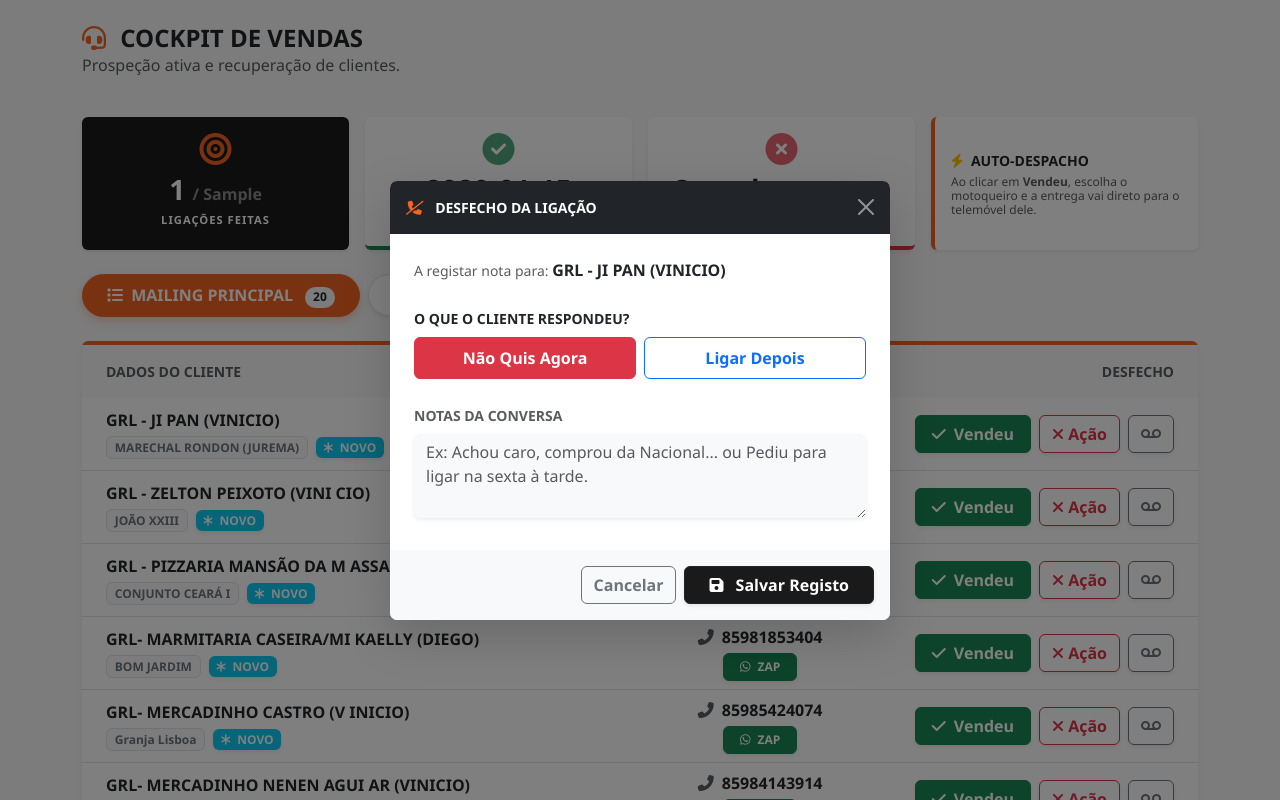
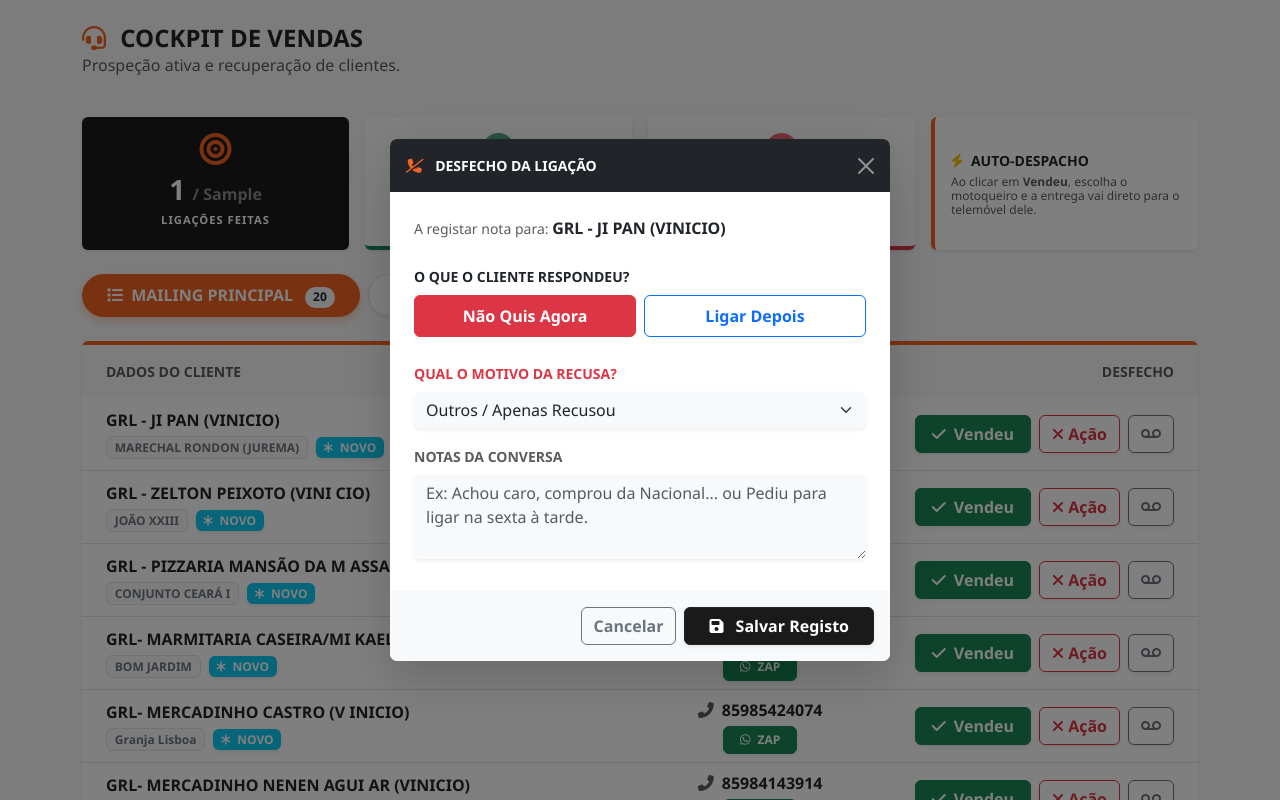
Before and after one commit to wagdevce/rotagas, a Django app: template logistica/templates/logistica/dash_comercial.html in a window 1280 px wide, after a click on "Ação". Run offline with Django 5.2, Linux system fonts and the light colour scheme; data comes from the database, SQL or seed files in the repository; tables that the repository leaves empty hold one stand-in row (values such as "Sample post"); the template is opened without the code that fills it: values that come from a table or form of the project are taken from there, most other values are stand-ins (such as "Sample title", 1, 10 or a date in 2020).

```diff
--- a/logistica/models.py
+++ b/logistica/models.py
@@ -142,5 +142,10 @@ class Ligacao(models.Model):
     data_ligacao = models.DateTimeField(auto_now_add=True)
     data_retorno = models.DateField(blank=True, null=True)
 
+    # --- NOVOS CAMPOS DE INTELIGÊNCIA COMERCIAL ---
+    motivo_nao_venda = models.CharField(max_length=50, blank=True, null=True)
+    concorrente_empresa = models.CharField(max_length=50, blank=True, null=True)
+    concorrente_preco = models.DecimalField(max_digits=10, decimal_places=2, default=0.00)
+
     def __str__(self):
         return f"Ligação para {self.cliente.nome} - {self.get_resultado_display()}"
--- a/logistica/templates/logistica/dash_comercial.html
+++ b/logistica/templates/logistica/dash_comercial.html
@@ -3,7 +3,7 @@
 {% block content %}
 <!-- ESTILOS DAS ABAS E TABELAS -->
 <style>
-    .nav-pills .nav-link { color: var(--sgb-black); background-color: white; transition: all 0.3s ease; }
+    .nav-pills .nav-link { color: var(--sgb-black); background-color: white; transition: all 0.3s ease; border: 1px solid #dee2e6; }
     .nav-pills .nav-link:hover:not(.active) { background-color: #f8f9fa; transform: translateY(-2px); }
     .nav-pills .nav-link.active { background-color: var(--sgb-orange) !important; color: white !important; border-color: var(--sgb-orange) !important; box-shadow: 0 4px 10px rgba(242, 101, 34, 0.3) !important; }
     .table-hover tbody tr:hover { background-color: rgba(242, 101, 34, 0.03); transition: background-color 0.2s ease; }
@@ -59,13 +59,13 @@
 <!-- NAVEGAÇÃO POR ABAS -->
 <ul class="nav nav-pills mb-4 gap-2" id="pills-tab" role="tablist">
     <li class="nav-item" role="presentation">
-        <button class="nav-link active fw-bold text-uppercase small px-4 rounded-pill border shadow-sm" id="pills-mailing-tab" data-bs-toggle="pill" data-bs-target="#pills-mailing" type="button" role="tab">
+        <button class="nav-link active fw-bold text-uppercase small px-4 rounded-pill shadow-sm" id="pills-mailing-tab" data-bs-toggle="pill" data-bs-target="#pills-mailing" type="button" role="tab">
             <i class="fas fa-list me-1"></i> Mailing Principal
-            <span class="badge bg-light text-dark ms-2 rounded-pill">{{ clientes_principais.count }}</span>
+            <span class="badge bg-light text-dark ms-2 rounded-pill">{{ clientes_principais.count|default:clientes.count }}</span>
         </button>
     </li>
     <li class="nav-item" role="presentation">
-        <button class="nav-link fw-bold text-uppercase small px-4 rounded-pill border shadow-sm position-relative" id="pills-retornos-tab" data-bs-toggle="pill" data-bs-target="#pills-retornos" type="button" role="tab">
+        <button class="nav-link fw-bold text-uppercase small px-4 rounded-pill shadow-sm position-relative" id="pills-retornos-tab" data-bs-toggle="pill" data-bs-target="#pills-retornos" type="button" role="tab">
             <i class="fas fa-history me-1"></i> Agendados Hoje
             {% if lista_retornos|length > 0 %}
             <span class="position-absolute top-0 start-100 translate-middle badge rounded-pill bg-danger border border-light shadow-sm">
@@ -93,7 +93,7 @@
                         </tr>
                     </thead>
                     <tbody>
-                        {% for cliente in clientes_principais %}
+                        {% for cliente in clientes_principais|default:clientes %}
                         <tr>
                             <td class="ps-4">
                                 <div class="fw-bold text-dark fs-6">{{ cliente.nome }}</div>
@@ -131,7 +131,7 @@
                                         <i class="fas fa-times"></i> Ação
                                     </button>
 
-                                    <!-- Botão Sem Atender (Com Confirmação UAT) -->
+                                    <!-- Botão Sem Atender -->
                                     <form method="POST" action="{% url 'registrar_ligacao' cliente.id %}" class="m-0 formSemAtender" onsubmit="return confirm('Marcar como Caixa Postal / Sem Atender? O cliente sairá da lista de hoje.');">
                                         {% csrf_token %}
                                         <input type="hidden" name="resultado" value="CAIXA_POSTAL">
@@ -185,7 +185,6 @@
                                     <a href="tel:{{ lig.cliente.telefone }}" class="fw-bold text-dark text-decoration-none">
                                         <i class="fas fa-phone-alt me-1 text-muted"></i> {{ lig.cliente.telefone }}
                                     </a>
-                                    <!-- Botão ZAP nos retornos (UAT Fix) -->
                                     <a href="https://wa.me/55{{ lig.cliente.telefone }}?text=Olá%20{{ lig.cliente.nome|urlencode }},%20tínhamos%20combinado%20de%20falar%20hoje..."
                                        target="_blank" class="btn btn-sm btn-success py-1 px-3 fw-bold shadow-sm" style="font-size: 0.75rem; border-radius: 6px;">
                                         <i class="fab fa-whatsapp me-1"></i> ZAP
@@ -202,7 +201,6 @@
                                         <i class="fas fa-times"></i> Ação
                                     </button>
 
-                                    <!-- Botão Sem Atender nos Retornos -->
                                     <form method="POST" action="{% url 'registrar_ligacao' lig.cliente.id %}" class="m-0 formSemAtender" onsubmit="return confirm('Marcar como Caixa Postal / Sem Atender? O cliente sairá da lista de hoje.');">
                                         {% csrf_token %}
                                         <input type="hidden" name="resultado" value="CAIXA_POSTAL">
@@ -292,7 +290,6 @@
 
                 <div class="modal-footer bg-light border-0">
                     <button type="button" class="btn btn-outline-secondary fw-bold" data-bs-dismiss="modal">Cancelar</button>
-                    <!-- Identificador ID adicionado para o JavaScript -->
                     <button type="submit" id="btnDespachar" class="btn btn-success fw-bold px-4 shadow-sm">
                         <i class="fas fa-paper-plane me-2"></i> Despachar
                     </button>
@@ -327,6 +324,37 @@
                         <label class="btn btn-outline-primary w-50 fw-bold py-2" for="opt_reagendar">Ligar Depois</label>
                     </div>
 
+                    <!-- NOVO BLOCO: MOTIVO DA RECUSA (INTELIGÊNCIA DE MERCADO) -->
+                    <div id="bloco_motivo_recusa" class="mb-3">
+                        <label class="form-label small fw-bold text-danger text-uppercase">Qual o motivo da recusa?</label>
+                        <select name="motivo_nao_venda" id="motivo_select_comercial" class="form-select bg-light border-0 mb-3 shadow-sm" onchange="toggleConcorrenciaComercial()">
+                            <option value="OUTROS" selected>Outros / Apenas Recusou</option>
+                            <option value="NAO_PRECISA">Ainda tem gás (Não Precisa)</option>
+                            <option value="CONCORRENCIA">Comprou da Concorrência</option>
+                        </select>
+
+                        <!-- SUB-CAMPO: CONCORRÊNCIA -->
+                        <div id="bloco_concorrencia_comercial" class="d-none p-3 bg-white border border-danger border-opacity-25 rounded-3 mb-3 shadow-sm">
+                            <h6 class="fw-bold text-danger small text-uppercase mb-3">Inteligência de Mercado</h6>
+                            <div class="mb-3">
+                                <label class="form-label small text-muted">Cor do Botijão (Marca)</label>
+                                <select name="concorrente_empresa" class="form-select bg-light border-0">
+                                    <option value="" disabled selected>Escolha a marca...</option>
+                                    <option value="Azul (Ultragaz)">Azul (Ultragaz)</option>
+                                    <option value="Prata (Liquigás)">Prata (Liquigás)</option>
+                                    <option value="Dourado (Nacional)">Dourado (Nacional)</option>
+                                    <option value="Verde (Copagaz)">Verde (Copagaz)</option>
+                                    <option value="Outro">Outro</option>
+                                </select>
+                            </div>
+                            <div>
+                                <label class="form-label small text-muted">Preço Pago pelo Cliente (R$)</label>
+                                <input type="number" step="0.01" name="concorrente_preco" class="form-control bg-light border-0" placeholder="Ex: 95.00" inputmode="decimal">
+                            </div>
+                        </div>
+                    </div>
+
+                    <!-- BLOCO DE AGENDAMENTO (Só aparece se Ligar Depois for marcado) -->
                     <div id="bloco_agendamento" class="d-none mb-3 p-3 bg-light rounded border border-primary border-opacity-25 shadow-sm">
                         <label class="form-label small fw-bold text-primary text-uppercase"><i class="far fa-calendar-alt me-1"></i> Agendar Retorno para:</label>
                         <input type="date" name="data_agendamento" id="data_agendamento_input" class="form-control fw-bold text-dark">
@@ -340,7 +368,6 @@
 
                 <div class="modal-footer bg-light border-0">
                     <button type="button" class="btn btn-outline-secondary fw-bold" data-bs-dismiss="modal">Cancelar</button>
-                    <!-- Identificador ID adicionado para o JavaScript -->
                     <button type="submit" id="btnSalvarRegisto" class="btn btn-dark fw-bold px-4 shadow-sm" style="background-color: var(--sgb-black);">
                         <i class="fas fa-save me-2"></i> Salvar Registo
                     </button>
@@ -362,9 +389,11 @@
             document.getElementById('formRecusaComercial').action = button.getAttribute('data-action');
             document.getElementById('nomeClienteModal').textContent = button.getAttribute('data-nome');
 
-            // Reseta para o padrão sempre que o modal abre
+            // Reseta para o padrão (Não Quis Agora) sempre que o modal abre
             document.getElementById('opt_recusa').checked = true;
+            document.getElementById('motivo_select_comercial').value = 'OUTROS';
             toggleAgendamento();
+            toggleConcorrenciaComercial();
         });
     }
 
@@ -378,31 +407,44 @@
         });
     }
 
-    // 3. Alternar exibição de Agendamento
+    // 3. Alternar exibição de Agendamento x Motivo da Recusa
     function toggleAgendamento() {
         const isReagendar = document.getElementById('opt_reagendar').checked;
         const blocoData = document.getElementById('bloco_agendamento');
         const inputData = document.getElementById('data_agendamento_input');
+        const blocoMotivo = document.getElementById('bloco_motivo_recusa');
+
         if (isReagendar) {
             blocoData.classList.remove('d-none');
             inputData.required = true;
+            if(blocoMotivo) blocoMotivo.classList.add('d-none'); // Oculta o motivo se for apenas reagendar
         } else {
             blocoData.classList.add('d-none');
             inputData.required = false;
             inputData.value = '';
+            if(blocoMotivo) blocoMotivo.classList.remove('d-none'); // Exibe o motivo se for recusa definitiva
         }
     }
 
-    // 4. PREVENÇÃO DE DUPLO CLIQUE E FEEDBACK VISUAL (Blindagem de Formulários)
+    // 4. Mostrar campo de concorrência se a recusa for para outra marca
+    function toggleConcorrenciaComercial() {
+        const motivo = document.getElementById('motivo_select_comercial').value;
+        const blocoConc = document.getElementById('bloco_concorrencia_comercial');
+        if (motivo === 'CONCORRENCIA') {
+            blocoConc.classList.remove('d-none');
+        } else {
+            blocoConc.classList.add('d-none');
+        }
+    }
+
+    // 5. PREVENÇÃO DE DUPLO CLIQUE E FEEDBACK VISUAL
     document.addEventListener("DOMContentLoaded", function() {
 
-        // Blindagem do Formulário de Venda
+        // Formulário de Venda
         const formVenda = document.getElementById('formVendaComercial');
         const btnDespachar = document.getElementById('btnDespachar');
-
         if (formVenda && btnDespachar) {
             formVenda.addEventListener('submit', function() {
-                // Apenas bloqueia se o formulário for válido (passar nos 'required')
                 if(formVenda.checkValidity()) {
                     btnDespachar.classList.add('disabled');
                     btnDespachar.innerHTML = '<i class="fas fa-spinner fa-spin me-2"></i> A processar...';
@@ -411,10 +453,9 @@
             });
         }
 
-        // Blindagem do Formulário de Recusa
+        // Formulário de Recusa
         const formRecusa = document.getElementById('formRecusaComercial');
         const btnSalvarRegisto = document.getElementById('btnSalvarRegisto');
-
         if (formRecusa && btnSalvarRegisto) {
             formRecusa.addEventListener('submit', function() {
                 if(formRecusa.checkValidity()) {
@@ -425,7 +466,7 @@
             });
         }
 
-        // Blindagem dos botões rápidos de "Sem Atender"
+        // Botões rápidos "Sem Atender"
         const formsRapidos = document.querySelectorAll('.formSemAtender');
         formsRapidos.forEach(form => {
             form.addEventListener('submit', function() {
```
Also changed, not shown: logistica/views.py (+57 -21 lines), logistica/migrations/0011_ligacao_concorrente_empresa_and_more.py (added).
